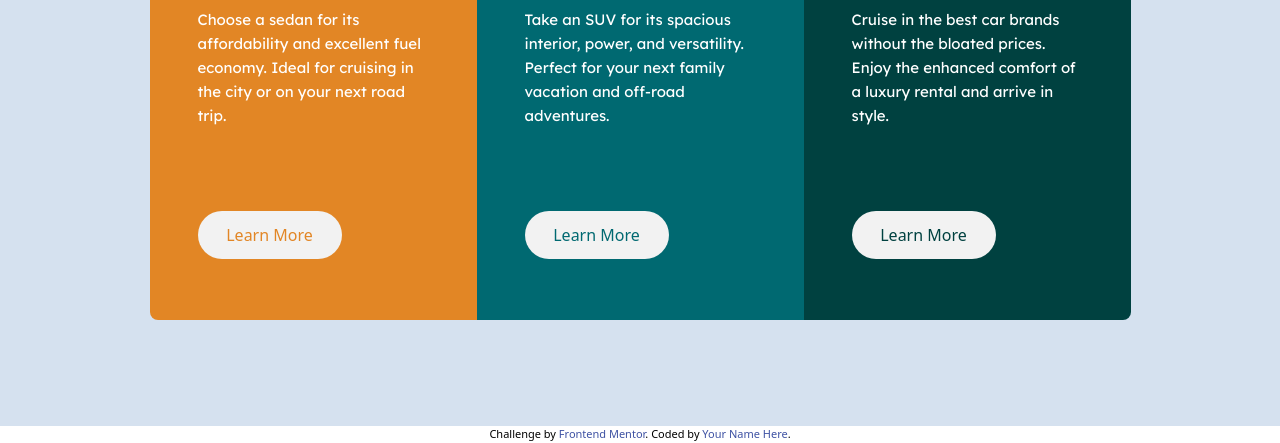
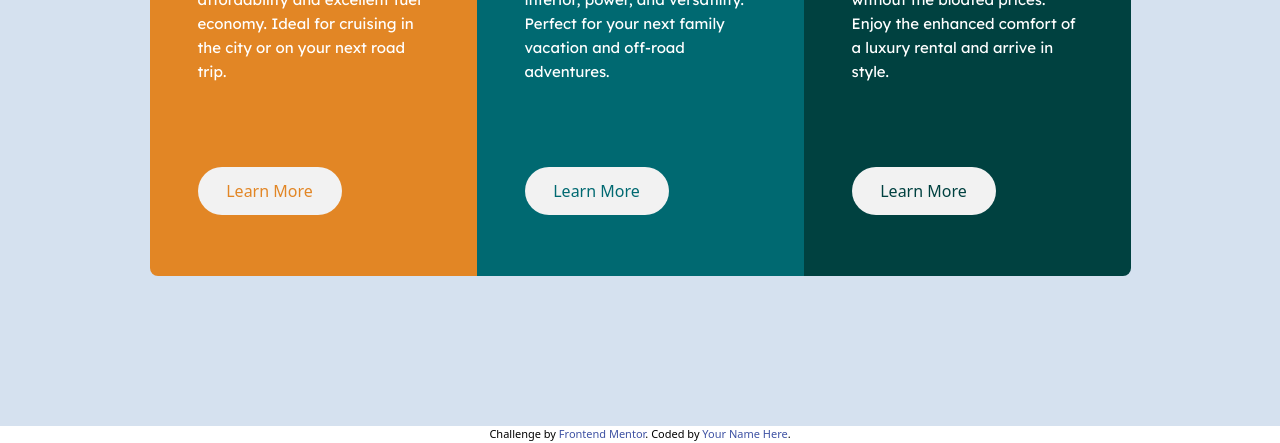
Before and after one commit to ericli100/frontend-3column, a website: page src/index.html in a window 1280 px wide. Shown: the part 374-817 px from the top of the page. Drawn offline with Linux system fonts and the light colour scheme.

Commit message:
some refactoring for dry

```diff
--- a/src/index.html
+++ b/src/index.html
@@ -52,9 +52,10 @@
       role="main"
       class="flex min-h-[800px] flex-col items-center bg-[#D5E1EF] md:flex-row md:justify-center"
     >
+      <section class="flex h-[1326px] flex-col md:h-[500px] md:flex-row">
         <!-- Card One -->
         <div
-        class="round-tr-lg min-h-[442px] w-[327px] shrink-0 rounded-tl-lg rounded-tr-lg bg-[#E28625] md:mt-[88px] md:min-h-[500px] md:w-[307] md:rounded-bl-lg md:rounded-tr-none"
+          class="round-tr-lg w-[327px] flex-1 rounded-tl-lg rounded-tr-lg bg-[#E28625] md:h-full md:w-[307] md:rounded-bl-lg md:rounded-tr-none"
         >
           <img
             src="./images/icon-sedans.svg"
@@ -68,8 +69,8 @@
           <div
             class="mx-[48px] my-[25px] font-LexendDeca text-[15px] font-normal leading-6 text-white md:mb-[83px]"
           >
-          Choose a sedan for its affordability and excellent fuel economy. Ideal
-          for cruising in the city or on your next road trip.
+            Choose a sedan for its affordability and excellent fuel economy.
+            Ideal for cruising in the city or on your next road trip.
           </div>
           <button
             class="leading-6leading-6 ml-[48px] h-12 w-36 rounded-3xl bg-[#F2F2F2] text-[#E28625]"
@@ -78,9 +79,7 @@
           </button>
         </div>
         <!-- Card Two -->
-      <div
-        class="min-h-[442px] w-[327px] shrink-0 bg-[#006971] md:mt-[88px] md:min-h-[500px] md:w-[307]"
-      >
+        <div class="w-[327px] flex-1 bg-[#006971] md:h-full md:w-[307]">
           <img
             src="./images/icon-suvs.svg"
             class="ml-[48px] mt-[48px] h-[40px] w-[64px]"
@@ -93,8 +92,8 @@
           <div
             class="md25 mx-[48px] my-[25px] font-LexendDeca text-[15px] font-normal leading-6 text-white md:mb-[83px]"
           >
-          Take an SUV for its spacious interior, power, and versatility. Perfect
-          for your next family vacation and off-road adventures.
+            Take an SUV for its spacious interior, power, and versatility.
+            Perfect for your next family vacation and off-road adventures.
           </div>
           <button
             class="leading-6leading-6 ml-[48px] h-12 w-36 rounded-3xl bg-[#F2F2F2] text-[#006971]"
@@ -104,7 +103,7 @@
         </div>
         <!-- Card Three -->
         <div
-        class="rounds-bl-lg min-h-[442px] w-[327px] shrink-0 rounded-bl-lg rounded-br-lg bg-[#004140] md:mt-[88px] md:min-h-[500px] md:w-[307] md:rounded-bl-none md:rounded-tr-lg"
+          class="rounds-bl-lg w-[327px] flex-1 rounded-bl-lg rounded-br-lg bg-[#004140] md:h-full md:w-[307] md:rounded-bl-none md:rounded-tr-lg"
         >
           <img
             src="./images/icon-luxury.svg"
@@ -127,6 +126,7 @@
             Learn More
           </button>
         </div>
+      </section>
     </main>
 
     <div class="attribution">
```
Also changed, not shown: dist/output.css. Lines whose indentation alone changed are shown as unchanged.
